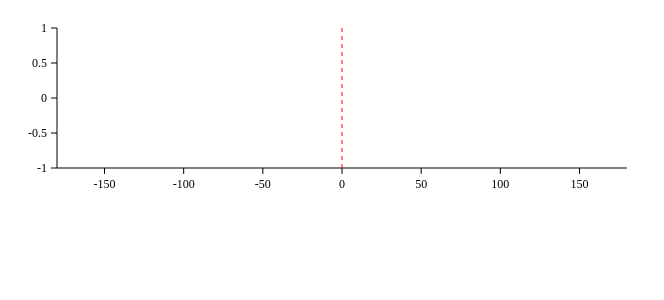
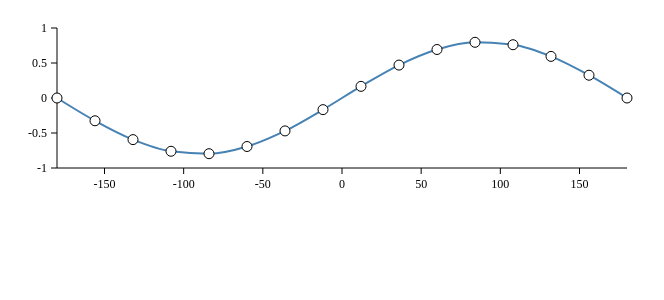
Before and after one commit to timkondratev/aero-curves, a React (Vite) app: page / in a window 1280 px wide. Shown: the top 300 px of the page, without its empty margins (1-665 px from the left). Built offline with nearby package versions, Linux system fonts and the light colour scheme; the HTML template or start-up script is replaced by a standard one.

Commit message:
Add draggable points

```diff
--- a/src/Graph.tsx
+++ b/src/Graph.tsx
@@ -1,9 +1,14 @@
-import { scaleLinear } from "d3";
-import { useMemo } from "react";
+import { scaleLinear, line, curveMonotoneX } from "d3";
+import { useMemo, useState } from "react";
 
 type GraphProps = {
   width: number;
   height: number;
+};
+
+type Point = {
+  x: number;
+  y: number;
 };
 
 const MARGIN = {
@@ -17,7 +22,28 @@ export function Graph({ width, height }: GraphProps) {
   const innerWidth = width - MARGIN.left - MARGIN.right;
   const innerHeight = height - MARGIN.top - MARGIN.bottom;
 
-  // --- D3 SCALES (PURE MATH) ---
+  // --------------------
+  // STATEFUL POINTS
+  // --------------------
+  const [points, setPoints] = useState<Point[]>(() => {
+    const count = 16;
+    return Array.from({ length: count }, (_, i) => {
+      const x = -180 + (360 * i) / (count - 1);
+      return {
+        x,
+        y: Math.sin((x * Math.PI) / 180) * 0.8,
+      };
+    });
+  });
+
+  const sortedPoints = useMemo(
+    () => [...points].sort((a, b) => a.x - b.x),
+    [points]
+  );
+
+  // --------
+  // SCALES
+  // --------
   const xScale = useMemo(
     () =>
       scaleLinear()
@@ -37,11 +63,38 @@ export function Graph({ width, height }: GraphProps) {
   const xTicks = xScale.ticks(9);
   const yTicks = yScale.ticks(5);
 
+  // --------
+  // CURVE
+  // --------
+  const pathD = useMemo(() => {
+    return (
+      line<Point>()
+        .x(d => xScale(d.x))
+        .y(d => yScale(d.y))
+        .curve(curveMonotoneX)(sortedPoints) ?? ""
+    );
+  }, [sortedPoints, xScale, yScale]);
+
+  // --------
+  // DRAG HANDLER
+  // --------
+  const updatePointY = (index: number, clientY: number) => {
+    const svgY = clientY - MARGIN.top;
+    const clampedY = Math.max(0, Math.min(innerHeight, svgY));
+    const y = yScale.invert(clampedY);
+
+    setPoints(prev =>
+      prev.map((p, i) =>
+        i === index ? { ...p, y: Math.max(-1, Math.min(1, y)) } : p
+      )
+    );
+  };
+
   return (
     <svg width={width} height={height}>
       <g transform={`translate(${MARGIN.left},${MARGIN.top})`}>
 
-        {/* X AXIS */}
+        {/* AXES */}
         <line
           x1={0}
           x2={innerWidth}
@@ -61,7 +114,6 @@ export function Graph({ width, height }: GraphProps) {
           </g>
         ))}
 
-        {/* Y AXIS */}
         <line
           x1={0}
           x2={0}
@@ -86,15 +138,34 @@ export function Graph({ width, height }: GraphProps) {
           </g>
         ))}
 
-        {/* ORIGIN LINE (DEBUG VISUAL) */}
-        <line
-          x1={xScale(0)}
-          x2={xScale(0)}
-          y1={0}
-          y2={innerHeight}
-          stroke="red"
-          strokeDasharray="4 4"
+        {/* CURVE */}
+        <path
+          d={pathD}
+          fill="none"
+          stroke="steelblue"
+          strokeWidth={2}
         />
+
+        {/* CONTROL POINTS */}
+        {sortedPoints.map((p, i) => (
+          <circle
+            key={i}
+            cx={xScale(p.x)}
+            cy={yScale(p.y)}
+            r={5}
+            fill="white"
+            stroke="black"
+            style={{ cursor: "ns-resize" }}
+            onPointerDown={e =>
+              e.currentTarget.setPointerCapture(e.pointerId)
+            }
+            onPointerMove={e => {
+              if (e.buttons === 1) {
+                updatePointY(i, e.clientY);
+              }
+            }}
+          />
+        ))}
 
       </g>
     </svg>
```
